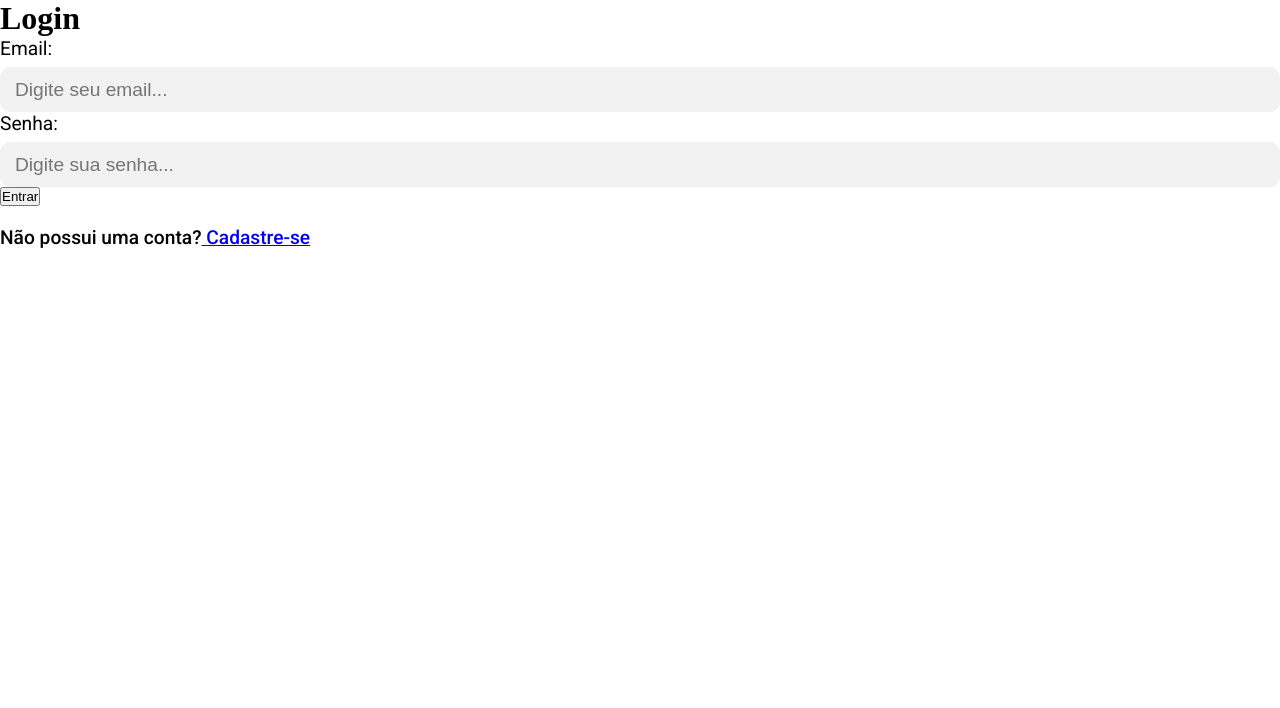
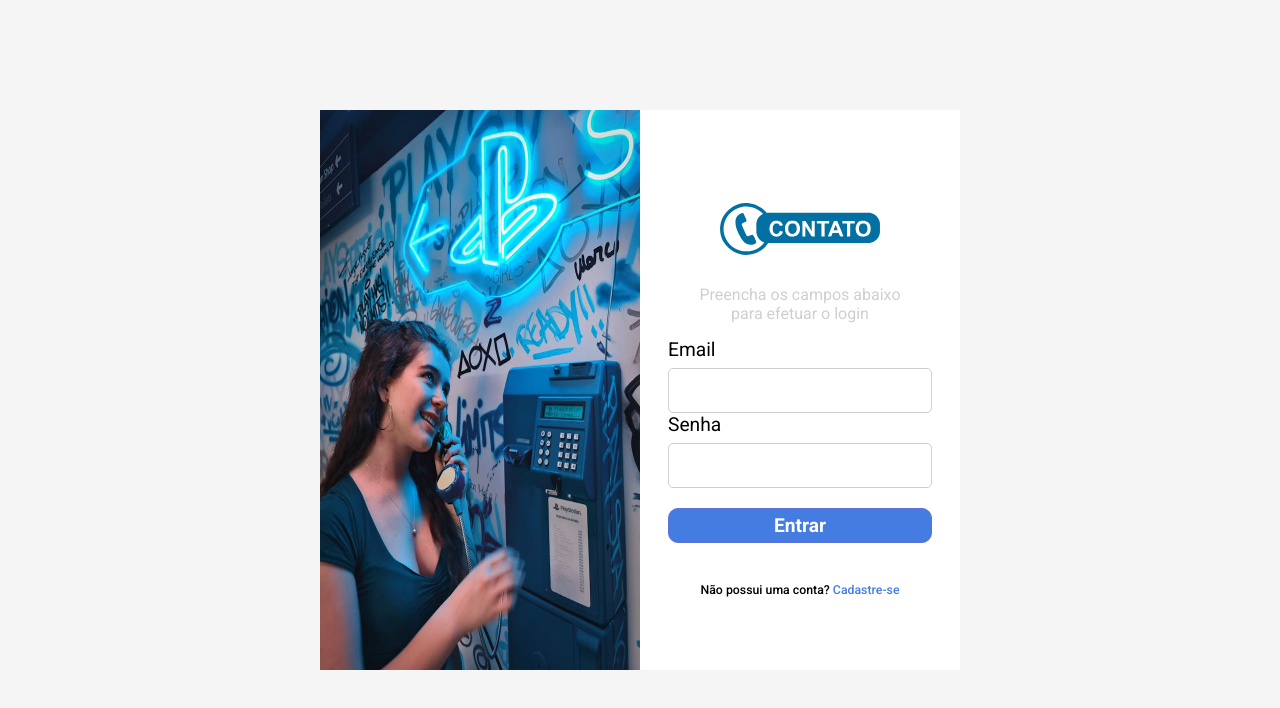
Before and after one commit to caiomariano1/cadastro-frontend, a React (Vite) app: page / in a window 1280 px wide. Shown: the top 708 px of the page. Built offline with nearby package versions, Linux system fonts and the light colour scheme.

Commit message:
feat: Estilizar a página de login.

```diff
--- a/src/pages/Login.css
+++ b/src/pages/Login.css
@@ -1,3 +1,107 @@
+.main-conteiner {
+  width: 100vw;
+  height: 100vh;
+  background-color: #f0f0f0a7;
+}
+
+.header-login {
+  width: 50px;
+  height: 110px;
+}
+
+.conteiner {
+  font-family: "Roboto";
+  background-color: #fff;
+  width: 50vw;
+  height: 70vh;
+  margin: auto;
+  /* margin-top: 150px; */
+  /* box-shadow: inset #64646f33 0px 7px 29px 0px; */
+  /* border: 5px solid #4f4f4f22; */
+
+  display: flex;
+  align-items: center;
+  justify-content: center;
+  flex-direction: row;
+}
+
+.logo-login {
+  padding: 20px 0px 20px 0px;
+}
+
+.h1-header-login {
+  font-size: 1.7rem;
+  font-weight: 500;
+}
+
+.h2-header-login {
+  font-size: 1.2rem;
+  color: #cfcfcf;
+  font-weight: normal;
+  font-size: medium;
+  padding: 10px 0px 15px 0px;
+  text-align: center;
+}
+
+.login-right {
+  width: 25vw;
+  height: 70vh;
+  padding: 15px;
+
+  display: flex;
+  align-items: center;
+  justify-content: center;
+  flex-direction: column;
+}
+
+.form-field {
+  background-color: #fff;
+  border: 1px solid #cfcfcf;
+  border-radius: 5px;
+}
+
+.form-error {
+  display: block;
+  color: red;
+  font-size: 0.8em;
+  font-weight: 600;
+  margin-bottom: 10px;
+  padding-top: 10px;
+}
+
+.btn-login {
+  font-size: 1.2rem;
+  font-family: "Roboto", sans-serif;
+  font-weight: 700;
+  width: 100%;
+
+  background-color: #447ce2;
+  margin-top: 20px;
+  margin-bottom: 20px;
+  padding: 5px 10px;
+  border: 1px solid #5c73db;
+  border-radius: 10px;
+  /* background-color: #234c97; */
+  color: #fff;
+}
+
+.btn-login:hover {
+  background-color: #518bf7;
+}
+
+.btn-login:active {
+  background-color: #447ce2;
+}
+
+.p-login {
+  font-size: 0.77em;
+}
+
+.link-login {
+  text-decoration: none;
+  color: #447ce2;
+}
+
 /* * {
     margin: 0;
     padding: 0;
--- a/src/pages/Login.jsx
+++ b/src/pages/Login.jsx
@@ -2,6 +2,8 @@ import "./Login.css";
 import { Formik, Form, Field, ErrorMessage } from "formik";
 import { Link, useNavigate } from "react-router-dom";
 import * as yup from "yup";
+import backgroundImage from "../assets/background-image.jpg";
+import Logo from "../assets/contato-logo.svg";
 
 const Login = () => {
   const navigate = useNavigate();
@@ -32,8 +34,31 @@ const Login = () => {
   };
 
   return (
+    <div className="main-conteiner">
+      <div className="header-login"></div>
       <div className="conteiner">
-      <h1>Login</h1>
+        <div className="bg-img">
+          <img
+            src={backgroundImage}
+            alt=""
+            style={{
+              width: "25vw",
+              height: "calc(70vh + 4px)",
+              paddingTop: "4px",
+            }}
+          />
+        </div>
+        <div className="login-right">
+          <img
+            className="logo-login"
+            src={Logo}
+            alt=""
+            style={{ width: "160px" }}
+          />
+          {/* <h1 className="h1-header-login">Login</h1> */}
+          <h2 className="h2-header-login">
+            Preencha os campos abaixo <br /> para efetuar o login
+          </h2>
           <Formik
             initialValues={initialValues}
             onSubmit={handleClickLogin}
@@ -41,12 +66,12 @@ const Login = () => {
           >
             <Form className="login-form">
               <div className="login-form-group">
-            <label htmlFor="email">Email:</label>
+                <label htmlFor="email">Email</label>
                 <Field
                   id="email"
                   name="email"
                   className="form-field"
-              placeholder="Digite seu email..."
+                  // placeholder="Digite seu email..."
                 />
                 <ErrorMessage
                   component="span"
@@ -54,14 +79,13 @@ const Login = () => {
                   className="form-error"
                 />
               </div>
-
               <div className="login-form-group">
-            <label htmlFor="password">Senha:</label>
+                <label htmlFor="password">Senha</label>
                 <Field
                   id="password"
                   name="password"
                   className="form-field"
-              placeholder="Digite sua senha..."
+                  // placeholder="Digite sua senha..."
                   autoComplete="off"
                 />
                 <ErrorMessage
@@ -70,19 +94,75 @@ const Login = () => {
                   className="form-error"
                 />
               </div>
-
-          <button className="button" type="submit">
+              <button className="btn-login" type="submit">
                 {/* <a href="https://localhost:7086/swagger/index.html">Entrar</a> */}
                 Entrar
               </button>
             </Form>
           </Formik>
-      <p>
+          <p className="p-login">
             Não possui uma conta?
             {/* <a href="#">Cadastre-se</a> */}
-        <Link to="/register"> Cadastre-se</Link>
+            <Link className="link-login" to="/register">
+              {" "}
+              Cadastre-se
+            </Link>
           </p>
         </div>
+      </div>
+    </div>
+
+    // <div className="conteiner">
+    //   <h1>Login</h1>
+    //   <Formik
+    //     initialValues={initialValues}
+    //     onSubmit={handleClickLogin}
+    //     validationSchema={validationLogin}
+    //   >
+    //     <Form className="login-form">
+    //       <div className="login-form-group">
+    //         <label htmlFor="email">Email:</label>
+    //         <Field
+    //           id="email"
+    //           name="email"
+    //           className="form-field"
+    //           placeholder="Digite seu email..."
+    //         />
+    //         <ErrorMessage
+    //           component="span"
+    //           name="email"
+    //           className="form-error"
+    //         />
+    //       </div>
+
+    //       <div className="login-form-group">
+    //         <label htmlFor="password">Senha:</label>
+    //         <Field
+    //           id="password"
+    //           name="password"
+    //           className="form-field"
+    //           placeholder="Digite sua senha..."
+    //           autoComplete="off"
+    //         />
+    //         <ErrorMessage
+    //           component="span"
+    //           name="password"
+    //           className="form-error"
+    //         />
+    //       </div>
+
+    //       <button className="button" type="submit">
+    //         {/* <a href="https://localhost:7086/swagger/index.html">Entrar</a> */}
+    //         Entrar
+    //       </button>
+    //     </Form>
+    //   </Formik>
+    //   <p>
+    //     Não possui uma conta?
+    //     {/* <a href="#">Cadastre-se</a> */}
+    //     <Link to="/register"> Cadastre-se</Link>
+    //   </p>
+    // </div>
   );
 };
 
```
Also changed, not shown: src/assets/background-image.jpg (added). Lines whose indentation alone changed are shown as unchanged.
